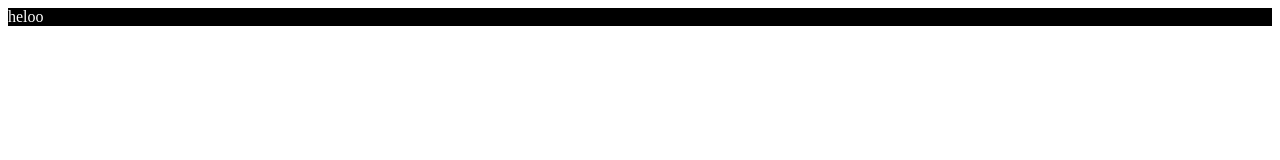
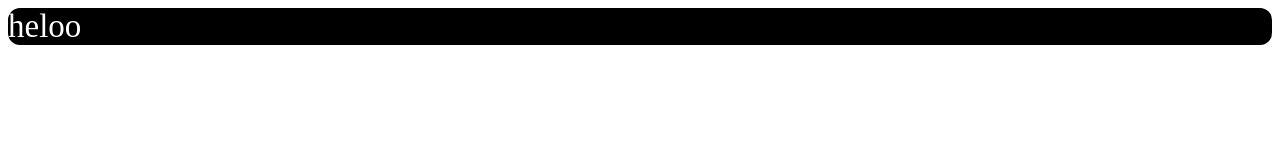
Before and after one commit to prashant0012p/testbook, a plain HTML site: page index.html in a window 1280 px wide. Drawn offline with Linux system fonts and the light colour scheme.

Commit message:
new java script added

```diff
--- /dev/null
+++ b/abc.js
@@ -0,0 +1,2 @@
+document.getElementById("div").style.fontSize="33px";
+document.getElementById("div").style.borderRadius="12px"
--- a/index.html
+++ b/index.html
@@ -8,8 +8,9 @@
     <link rel="stylesheet" href="index.css">
 </head>
 <body>
-    <div>
+    <div id="div">
         heloo
     </div>
+    <script src="abc.js"></script>
 </body>
 </html>
```
